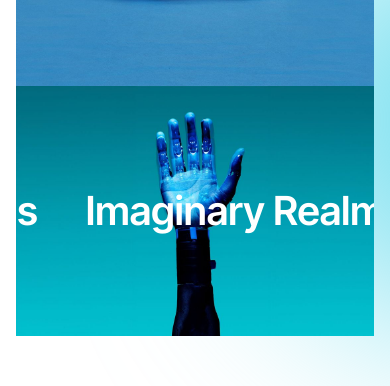
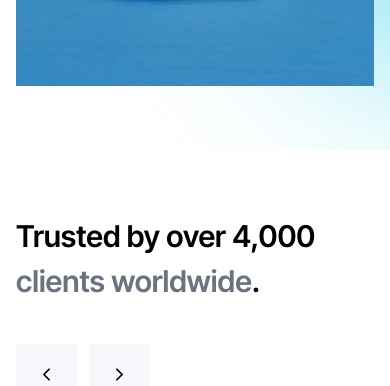
Before and after one commit to skupta12/Marketing-Agency, a Next.js app: page / in a window 390 px wide. Shown: the part 5558-5944 px from the top of the page. Built offline with nearby package versions, Linux system fonts and the light colour scheme; a web font is replaced by a local one.

Commit message:
delete portfolio image

```diff
--- a/src/components/CTA.tsx
+++ b/src/components/CTA.tsx
@@ -5,7 +5,7 @@ import MaxWidthWrapper from "./MaxWidthWrapper";
 const CTA = () => {
   return (
     <section
-      className="lg:py-36 py-16 overflow-hidden bg-no-repeat bg-center gradient" // extra padding for gradient
+      className="lg:py-36 py-16 overflow-hidden bg-no-repeat md:bg-center gradient" // extra padding for gradient
     >
       <MaxWidthWrapper className="relative">
         <div className="grid grid-cols-12 gap-4">
--- a/src/components/Portfolio.tsx
+++ b/src/components/Portfolio.tsx
@@ -87,20 +87,6 @@ const Portfolio = () => {
               </Link>
             </div>
           </div>
-          <div className="group lg:mt-32 relative overflow-hidden">
-            <Link href={""}>
-              <Image
-                className="w-full mx-auto"
-                width={800}
-                height={800}
-                src="/portfolio/portfolio-5.jpg"
-                alt="portfolio-image"
-              />
-              <div className={`scroller-box ${scrollerboxStyle}`}>
-                <InfinitiveScroller title="Imaginary Realms" />
-              </div>
-            </Link>
-          </div>
         </div>
       </MaxWidthWrapper>
     </section>
```
Also changed, not shown: public/gradient1.png (deleted).
